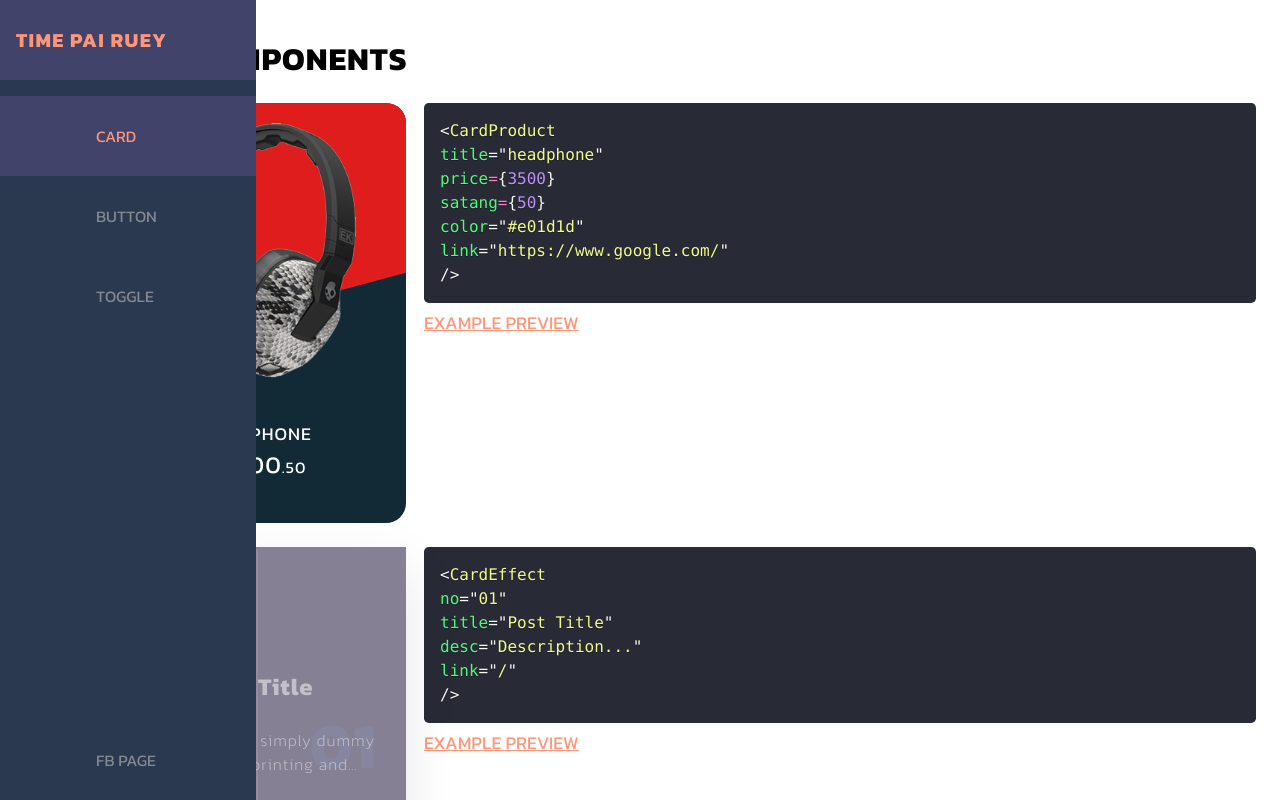
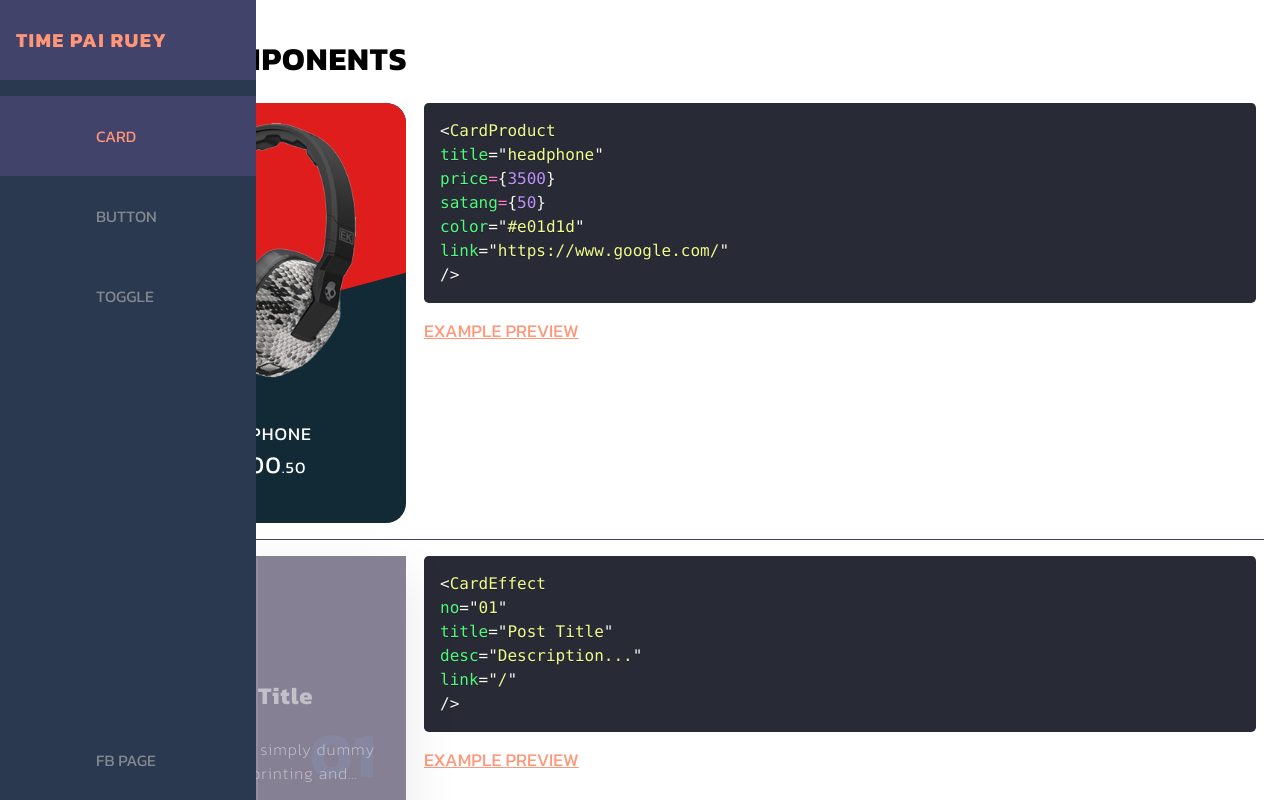
Before and after one commit to timenakrab/frontend-design, a Next.js app: page /card in a window 1280 px wide. Shown: the top 800 px of the page. Built offline with nearby package versions, Linux system fonts and the light colour scheme; some icons are missing.

Commit message:
fixed design card page

```diff
--- a/pages/card/index.tsx
+++ b/pages/card/index.tsx
@@ -6,6 +6,7 @@ import styled from 'styled-components';
 import CardEffect from '../../src/card/CardEffect';
 import CardProduct from '../../src/card/CardProduct';
 import CodePreview from '../../src/CodePreview';
+import Divider from '../../src/Divider';
 import MainLayout from '../../src/MainLayout';
 import Text from '../../src/Text';
 
@@ -13,7 +14,7 @@ const WarpCardProduct = styled.div`
   display: flex;
   flex-direction: row;
   flex-wrap: wrap;
-  margin-bottom: 24px;
+  margin: 16px 0px;
 `;
 const SectionCardProduct = styled.div`
   width: 320px;
@@ -32,7 +33,11 @@ const SectionCode = styled.div`
   }
 `;
 const SectionLinkExample = styled.div`
-  margin: 8px 0px;
+  display: flex;
+  margin: 16px 0px;
+  @media (max-width: 768px) {
+    justify-content: center;
+  }
 `;
 const LinkExample = styled.a`
   font-size: 18px;
@@ -40,7 +45,6 @@ const LinkExample = styled.a`
   font-family: 'Kanit';
   color: #ff9678;
   text-transform: uppercase;
-  margin: 8px 0px;
 `;
 
 type CardPageProps = {
@@ -84,6 +88,7 @@ const CardPage = ({ router }: CardPageProps) => {
           </SectionLinkExample>
         </SectionCode>
       </WarpCardProduct>
+      <Divider />
       <WarpCardProduct>
         <SectionCardProduct>
           <CardEffect
```
